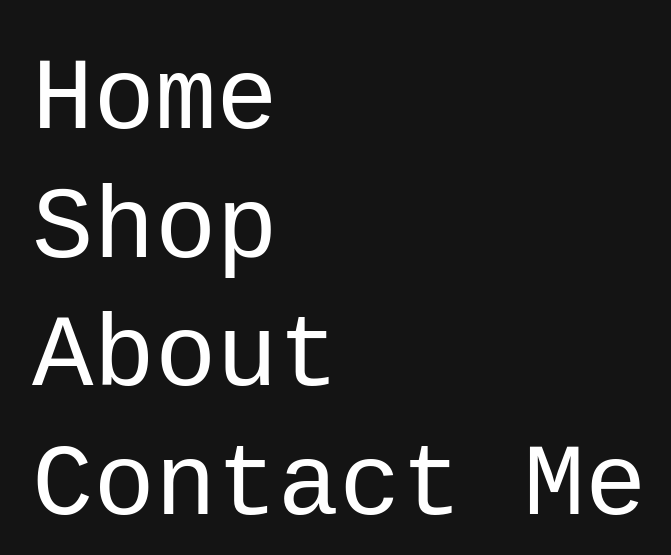
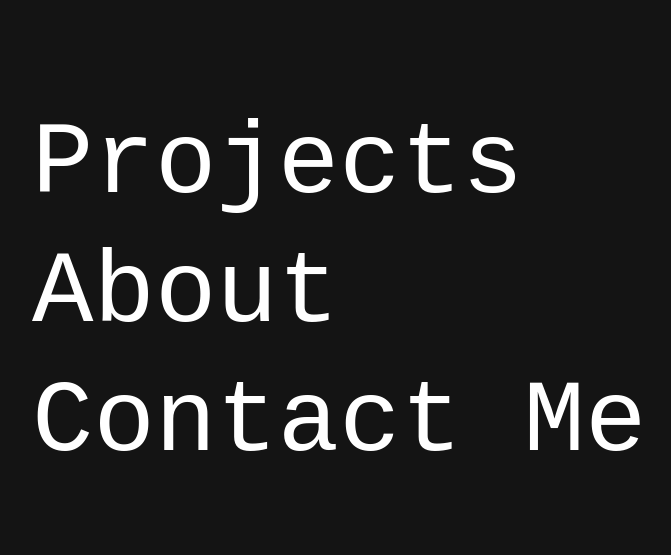
Before and after one commit to Angel-L-Vazquez/Angel-L-Vazquez.github.io, a plain HTML site: page index.html in a window 1280 px wide. Shown: the part 106-661 px from the top of the page, without its empty margins (224-895 px from the left). Drawn offline with Linux system fonts and the light colour scheme.

Commit message:
additional updates

```diff
--- a/index.html
+++ b/index.html
@@ -6,11 +6,11 @@
 </head>
 <div id="menu">
     <div id="menu-items">
-    <a href="/" class="menu-item">Home </a>
-    <a href="/" class="menu-item">Shop </a>
+    <a href="/" class="menu-item">Projects </a>
     <a href="/" class="menu-item">About </a>
     <a href="/" class="menu-item">Contact Me </a>
     </div>
 </div>
+<div id="menu-background-pattern"></div>
 
 </html>
--- a/style.css
+++ b/style.css
@@ -18,3 +18,6 @@ body {
 #menu-items {
     margin-left: clamp(4rem, 20vw, 48rem);
 }
+#menu-background-pattern {
+
+}
```
